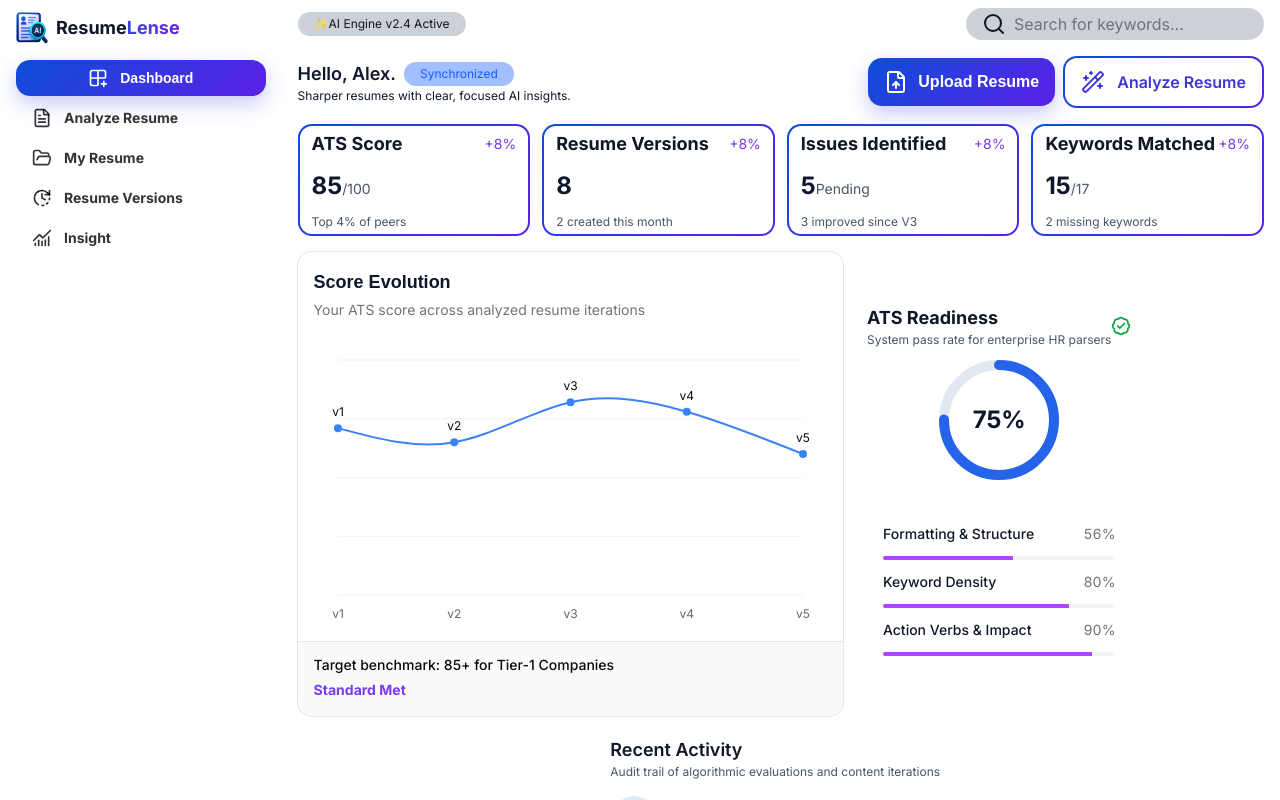
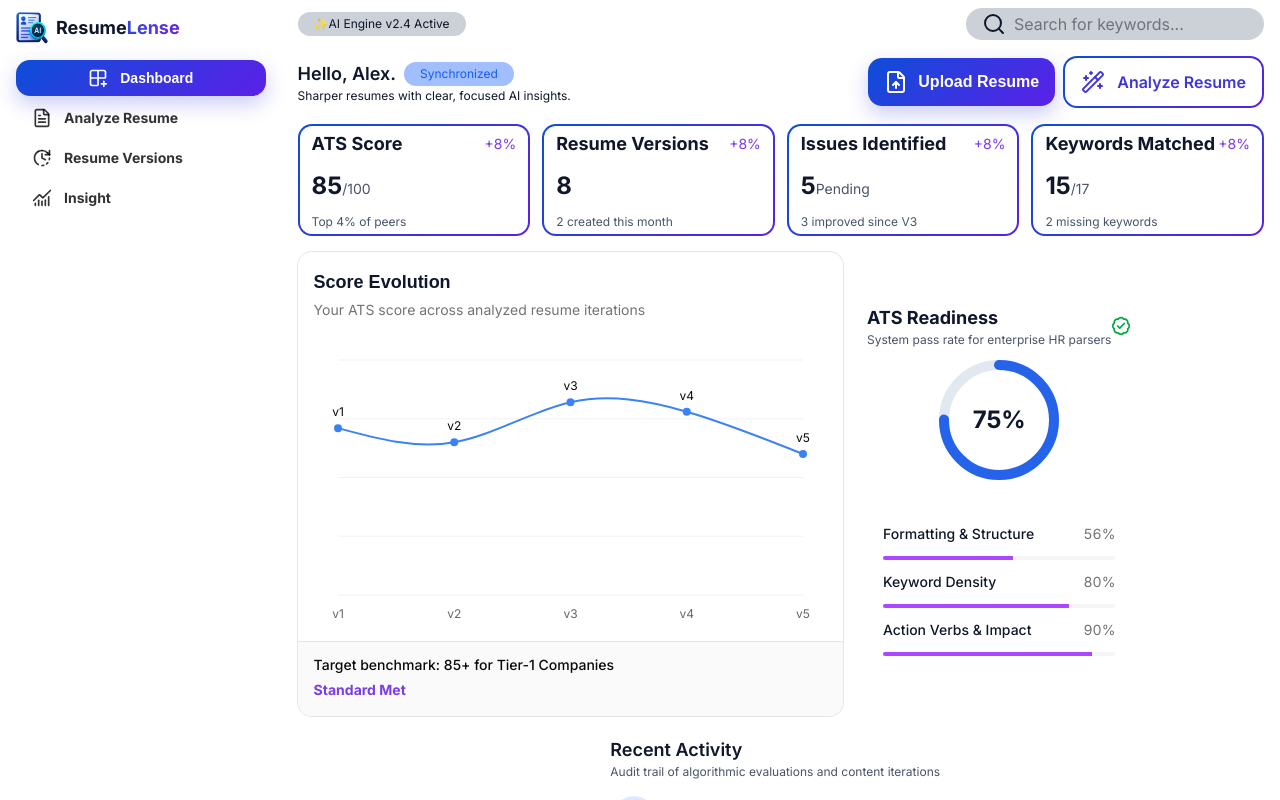
Before and after one commit to LakshanJayalath171/Resume-Analyzer, a React (Vite) app: page /dashboard in a window 1280 px wide. Built offline with nearby package versions, Linux system fonts and the light colour scheme.

Commit message:
Finalize the main UI s.

```diff
--- a/src/pages/Dashbord.tsx
+++ b/src/pages/Dashbord.tsx
@@ -24,9 +24,6 @@ const Dashbord = () => {
                 <Sidebar_card selectedText={selectedMenu} icon={<Grid2x2Plus size={20}  />} text="Dashboard" setSelectedMenu={setSelectedMenu} />
 
                 <Sidebar_card selectedText={selectedMenu} icon={<FileText size={20}  />} text="Analyze Resume" setSelectedMenu={setSelectedMenu} />
-
-                <Sidebar_card selectedText={selectedMenu} icon={<FolderOpen size={20}  />} text="My Resume" setSelectedMenu={setSelectedMenu} />
-
                 <Sidebar_card selectedText={selectedMenu} icon={<RotateCwFadingClock size={20} />} text="Resume Versions" setSelectedMenu={setSelectedMenu} />
 
                 <Sidebar_card selectedText={selectedMenu} icon={<ChartNoAxesCombined size={20}  />} text="Insight" setSelectedMenu={setSelectedMenu}/>
@@ -53,7 +50,6 @@ const Dashbord = () => {
             <div className='w-full flex-1 min-h-0 overflow-y-auto'>
                 {selectedMenu === 'Dashboard' && <div><Dashbord_comp/></div>}
                 {selectedMenu === 'Analyze Resume' && <div><Analyze/></div>}
-                {selectedMenu === 'My Resume' && <div><My_resume/></div>}
                 {selectedMenu === 'Resume Versions' && <div><Versions/></div>}
                 {selectedMenu === 'Insight' && <div><Insight/></div>}
             </div>
```
